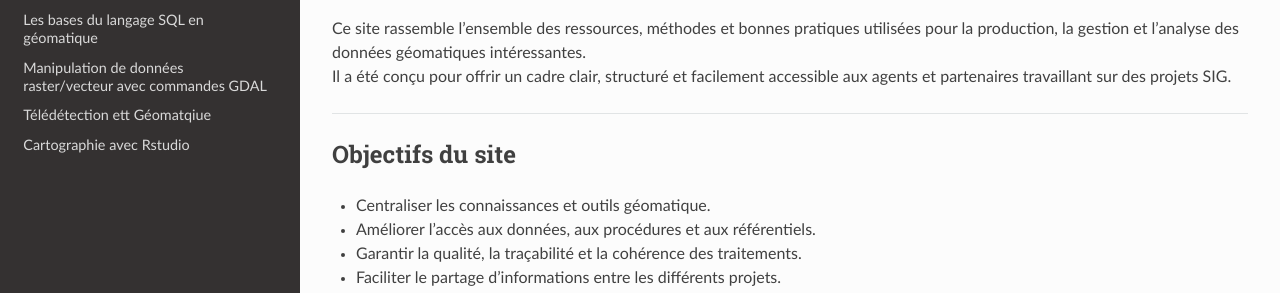
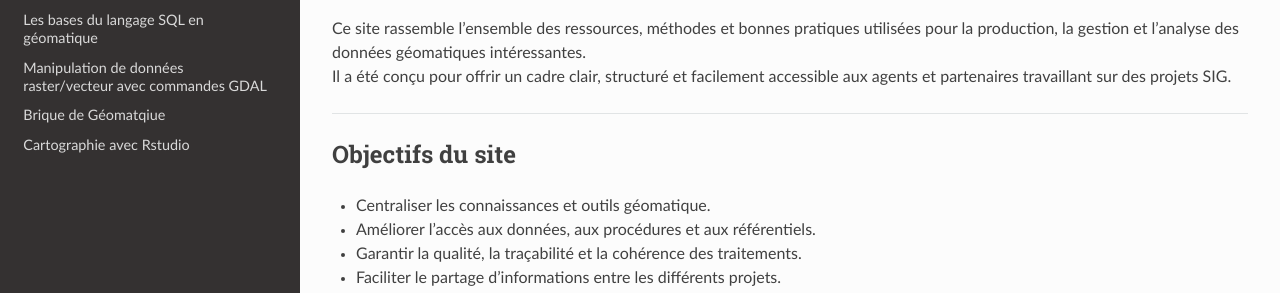
Before and after one commit to abdou123-guene/Site_de_documentation_geomatique, an MkDocs documentation site: the page built from docs/index.md, in a window 1280 px wide. Shown: the part 343-636 px from the top of the page. Built offline with MkDocs 1.6.1, drawn with Linux system fonts in a browser that asks for light colours; nearby versions of some CDN libraries.

Commit message:
Update mkdocs.yml

```diff
--- a/mkdocs.yml
+++ b/mkdocs.yml
@@ -10,7 +10,7 @@ nav:
   - Interopérabilité de données en géomatique: Interoperabilite.md
   - Les bases du langage SQL en géomatique: aide_sql.md
   - Manipulation de données raster/vecteur avec commandes GDAL: GDAL_Ubuntu.md
-  - Télédétection ett Géomatqiue: teledetection.md
+  - Brique de Géomatqiue: teledetection.md
   - Cartographie avec Rstudio: rstudio_geomatique.md
 
 extra_css:
```
